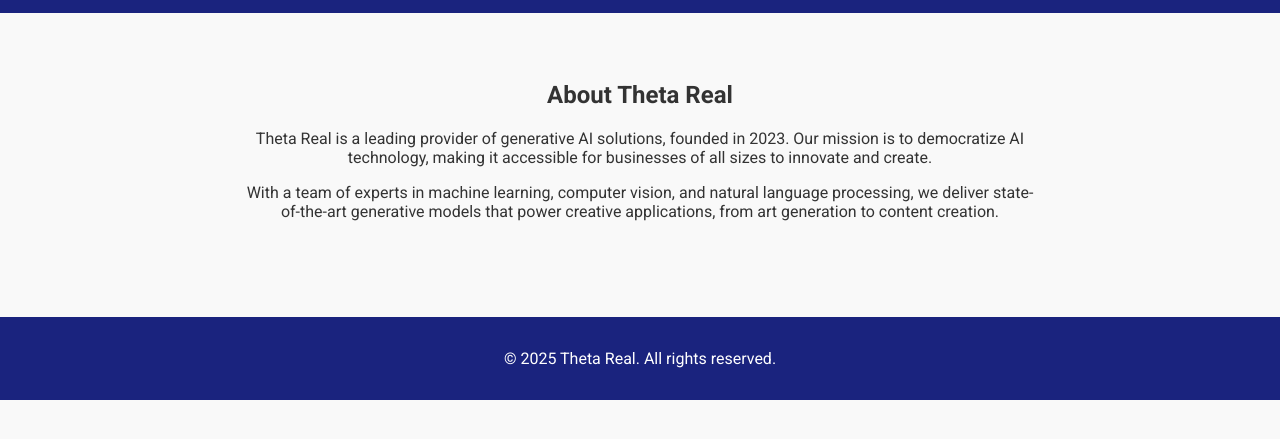
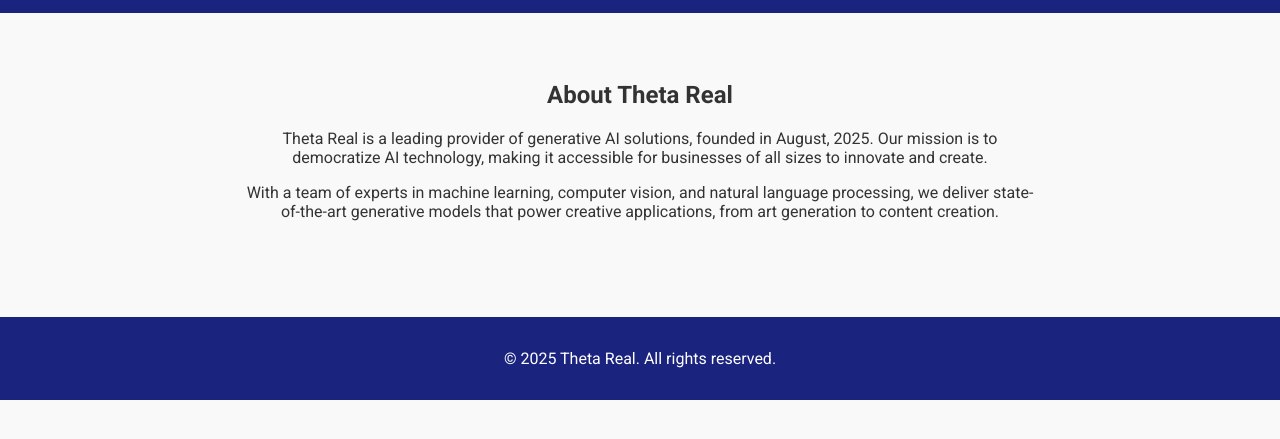
Before and after one commit to theta-real/theta-real.github.io, a plain HTML site: page about.html in a window 1280 px wide. Shown: the part 47-486 px from the top of the page. Drawn offline with Linux system fonts and the light colour scheme.

Commit message:
Update about.html

```diff
--- a/about.html
+++ b/about.html
@@ -24,7 +24,7 @@
 
     <section class="about-section">
         <h1>About Theta Real</h1>
-        <p>Theta Real is a leading provider of generative AI solutions, founded in 2023. Our mission is to democratize AI technology, making it accessible for businesses of all sizes to innovate and create.</p>
+        <p>Theta Real is a leading provider of generative AI solutions, founded in August, 2025. Our mission is to democratize AI technology, making it accessible for businesses of all sizes to innovate and create.</p>
         <p>With a team of experts in machine learning, computer vision, and natural language processing, we deliver state-of-the-art generative models that power creative applications, from art generation to content creation.</p>
     </section>
 
@@ -34,4 +34,5 @@
 
     <script src="script.js"></script>
 </body>
+
 </html>
```
